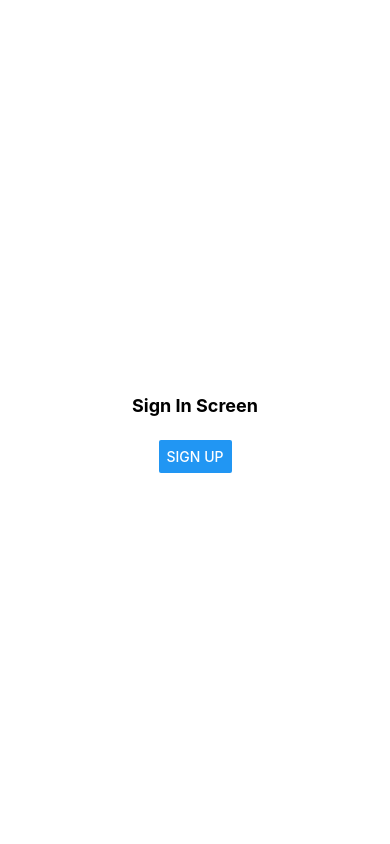
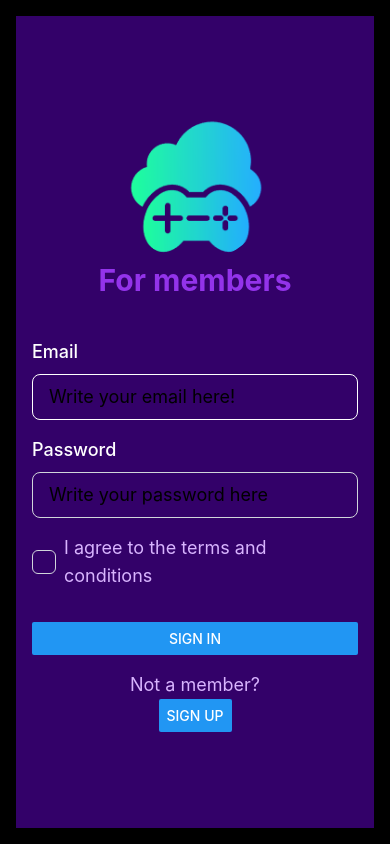
Before and after one commit to Ursulavallejo/gameThink_ReactNativeApp, a React Native app in the folder GameThink/: screen /SignIn in a window 390 px wide. Built offline with nearby package versions, Linux system fonts and the light colour scheme.

Commit message:
sigUp and Sig In updated

```diff
--- a/GameThink/App.js
+++ b/GameThink/App.js
@@ -76,7 +76,7 @@ export default function App() {
   setTimeout(SplashScreen.hideAsync, 3000)
   return (
     <SafeAreaProvider>
-      {/* <StatusBar barStyle="light-content" backgroundColor="black" /> */}
+      <StatusBar barStyle="light-content" backgroundColor="black" />
       <NavigationContainer>
         <Stack.Navigator
           screenOptions={{
--- a/GameThink/components/mainScreens/CatalogScreen.js
+++ b/GameThink/components/mainScreens/CatalogScreen.js
@@ -26,7 +26,7 @@ export function CatalogScreen() {
 
   useEffect(() => {
     fetch(
-      'https://internal-prod.apigee.fandom.net/v1/xapi/finder/metacritic/web?sortBy=-metaScore&productType=games&page=1&releaseYearMin=1958&releaseYearMax=2024&offset=0&limit=34&apiKey=1MOZgmNFxvmljaQR1X9KAij9Mo4xAY3u'
+      'https://internal-prod.apigee.fandom.net/v1/xapi/finder/metacritic/web?sortBy=-metaScore&productType=games&page=1&releaseYearMin=1958&releaseYearMax=2024&offset=0&limit=50&apiKey=1MOZgmNFxvmljaQR1X9KAij9Mo4xAY3u'
     )
       .then((response) => response.json())
       .then((result) => {
@@ -159,7 +159,6 @@ const styles = StyleSheet.create({
     flex: 1,
     justifyContent: 'center',
     alignItems: 'center',
-    // backgroundColor: 'rgba(0, 0, 0, 0.5)',
     paddingTop: 50,
   },
 
--- a/GameThink/components/onboardingScreens/SignInScreen.js
+++ b/GameThink/components/onboardingScreens/SignInScreen.js
@@ -1,15 +1,171 @@
-import { Text, View, Button } from 'react-native'
-import { globalStyles } from '../../styles/globalStyles'
-// import { Formik } from 'formik'
+import React from 'react'
+import {
+  View,
+  Text,
+  TextInput,
+  Button,
+  ScrollView,
+  SafeAreaView,
+  KeyboardAvoidingView,
+  Platform,
+  TouchableOpacity,
+  Image,
+  StyleSheet,
+  StatusBar,
+} from 'react-native'
+import { Formik } from 'formik'
+import * as Yup from 'yup'
+import { styled } from 'nativewind'
 
 export function SignInScreen(props) {
+  // Validation schema with Yup
+  const validationSchema = Yup.object().shape({
+    email: Yup.string()
+      .email('Invalid email address')
+      .required('Email is required'),
+    password: Yup.string()
+      .min(6, 'Password must be at least 6 characters')
+      .required('Password is required'),
+    agreement: Yup.boolean()
+      .oneOf([true], 'You must accept the terms and conditions')
+      .required('You must accept the terms and conditions'),
+  })
+
+  function onSubmit(values) {
+    // Implement your sign-in logic here
+    alert(`Signed in with email: ${values.email}`)
+  }
+
   return (
-    <View style={globalStyles.layout}>
-      <Text style={globalStyles.title}>Sign In Screen</Text>
-      <Button
-        title="Sign Up"
-        onPress={() => props.navigation.navigate('SignUp')}
-      />
-    </View>
+    <SafeAreaView
+      style={{ backgroundColor: '#330169' }}
+      className="flex-1 bg-black p-4 text-white"
+    >
+      <StatusBar barStyle="light-content" backgroundColor="##330169" />
+      <KeyboardAvoidingView
+        behavior={Platform.OS === 'ios' ? 'padding' : 'height'}
+        className="flex-1"
+      >
+        <ScrollView
+          contentContainerStyle={{
+            flexGrow: 1,
+            justifyContent: 'center',
+            backgroundColor: '#330169',
+            alignItems: 'center',
+          }}
+          className="flex-1"
+        >
+          <Image
+            source={require('../../assets/images/IconGameThink.png')}
+            style={styles.image}
+            resizeMode="contain"
+          />
+          <View className="mb-6">
+            <Text className="text-3xl font-bold text-purple-600 mb-4">
+              For members
+            </Text>
+          </View>
+
+          <Formik
+            initialValues={{
+              email: '',
+              password: '',
+              agreement: false,
+            }}
+            validationSchema={validationSchema}
+            onSubmit={onSubmit}
+          >
+            {({
+              handleChange,
+              handleSubmit,
+              values,
+              errors,
+              touched,
+              setFieldValue,
+            }) => (
+              <View className="px-4">
+                <View className="mb-4">
+                  <Text className="text-lg font-medium text-white mb-2">
+                    Email
+                  </Text>
+                  <TextInput
+                    placeholder="Write your email here!"
+                    value={values.email}
+                    onChangeText={handleChange('email')}
+                    className="border border-white rounded-lg px-4 py-2 text-lg"
+                  />
+                  {touched.email && errors.email && (
+                    <Text className="text-red-500 mt-1">{errors.email}</Text>
+                  )}
+                </View>
+
+                <View className="mb-4">
+                  <Text className="text-lg font-medium text-white mb-2">
+                    Password
+                  </Text>
+                  <TextInput
+                    placeholder="Write your password here"
+                    value={values.password}
+                    onChangeText={handleChange('password')}
+                    secureTextEntry
+                    className="border border-gray-300 rounded-lg px-4 py-2 text-lg"
+                  />
+                  {touched.password && errors.password && (
+                    <Text className="text-red-500 mt-1">{errors.password}</Text>
+                  )}
+                </View>
+
+                <View className="flex-row items-center mb-4">
+                  <TouchableOpacity
+                    onPress={() =>
+                      setFieldValue('agreement', !values.agreement)
+                    }
+                    className="w-6 h-6 border border-gray-300 rounded-md mr-2 justify-center items-center"
+                  >
+                    {values.agreement && (
+                      <View className="w-4 h-4 bg-purple-500 rounded-md" />
+                    )}
+                  </TouchableOpacity>
+                  <Text className="text-lg text-purple-300">
+                    I agree to the terms and conditions
+                  </Text>
+                </View>
+                {touched.agreement && errors.agreement && (
+                  <Text className="text-red-500 mt-1">{errors.agreement}</Text>
+                )}
+
+                <View className="mt-4">
+                  <Button title="Sign In" onPress={handleSubmit} />
+                </View>
+
+                <View className="mt-4 items-center">
+                  <Text className="text-lg text-purple-300">Not a member?</Text>
+                  <Button
+                    title="Sign Up"
+                    onPress={() => props.navigation.navigate('SignUp')}
+                  />
+                </View>
+              </View>
+            )}
+          </Formik>
+        </ScrollView>
+      </KeyboardAvoidingView>
+    </SafeAreaView>
   )
 }
+
+const styles = StyleSheet.create({
+  // container: {
+  //   backgroundColor: '#330169',
+  // },
+  // textColor: {
+  //   color: 'white',
+  //   textTransform: 'uppercase',
+  // },
+
+  image: {
+    width: 150,
+    height: 150,
+    borderRadius: '50%',
+  },
+})
--- a/GameThink/components/onboardingScreens/SignUpScreen.js
+++ b/GameThink/components/onboardingScreens/SignUpScreen.js
@@ -8,10 +8,13 @@ import {
   SafeAreaView,
   KeyboardAvoidingView,
   Platform,
+  TouchableOpacity,
+  Image,
   StyleSheet,
+  StatusBar,
 } from 'react-native'
 import { Formik } from 'formik'
-import * as Yup from 'yup' // Import Yup
+import * as Yup from 'yup'
 
 export function SignUpScreen(props) {
   // Validation schema with Yup
@@ -34,41 +37,58 @@ export function SignUpScreen(props) {
   function onSubmit(values) {
     if (values.password !== values.confirmationPassword) {
       alert('Passwords do not match, please try again.')
+    } else {
+      alert(`Signed up with email: ${values.email}`)
+      // Implement your sign-up logic here
     }
   }
 
   return (
-    <SafeAreaView className="flex-1 bg-white p-4">
+    <SafeAreaView
+      style={{ backgroundColor: '#330169' }}
+      className="flex-1 bg-black p-4 text-white"
+    >
+      <StatusBar
+        barStyle="dark-content"
+        backgroundColor="#FCDF03" // Set the background color to yellow
+      />
       <KeyboardAvoidingView
         behavior={Platform.OS === 'ios' ? 'padding' : 'height'}
-        style={styles.inner}
+        className="flex-1"
       >
         <ScrollView
-          contentContainerStyle={{ flexGrow: 1, justifyContent: 'center' }}
+          contentContainerStyle={{
+            flexGrow: 1,
+            justifyContent: 'center',
+            backgroundColor: '#330169',
+            alignItems: 'center',
+          }}
+          className="flex-1"
         >
+          <Image
+            source={require('../../assets/images/IconGameThink.png')}
+            style={styles.image}
+            resizeMode="contain"
+          />
           <View className="mb-6">
             <Text className="text-3xl font-bold text-purple-600 mb-4">
-              Sign Up Screen
+              Join Us
             </Text>
-            <Button
-              title="Continue"
-              onPress={() => props.navigation.navigate('Main')}
-            />
           </View>
 
           <Formik
             initialValues={{
+              name: '',
+              birthday: '',
               email: '',
               password: '',
               confirmationPassword: '',
-              name: '',
-              birthday: '',
             }}
-            validationSchema={validationSchema} // Apply validation schema
+            validationSchema={validationSchema}
             onSubmit={onSubmit}
           >
             {({ handleChange, handleSubmit, values, errors, touched }) => (
-              <View>
+              <View className="px-4 w-full max-w-md">
                 <InputWithLabel
                   label="Name"
                   placeholder="Write your name here"
@@ -84,6 +104,7 @@ export function SignUpScreen(props) {
                   onChangeText={handleChange('birthday')}
                   error={touched.birthday && errors.birthday}
                 />
+
                 <InputWithLabel
                   label="Email"
                   placeholder="Write your email here!"
@@ -115,6 +136,23 @@ export function SignUpScreen(props) {
                 <View className="mt-6">
                   <Button title="Submit" onPress={handleSubmit} />
                 </View>
+
+                <View className="mt-4">
+                  <Button
+                    title="Continue"
+                    onPress={() => props.navigation.navigate('Main')}
+                  />
+                </View>
+
+                <View className="mt-4 items-center">
+                  <Text className="text-lg text-purple-300">
+                    Already a member?
+                  </Text>
+                  <Button
+                    title="Sign In"
+                    onPress={() => props.navigation.navigate('SignIn')}
+                  />
+                </View>
               </View>
             )}
           </Formik>
@@ -125,26 +163,19 @@ export function SignUpScreen(props) {
 }
 
 function InputWithLabel(props) {
-  const {
-    label,
-    placeholder,
-    value,
-    onChangeText,
-    secureTextEntry,
-    onSubmitEditing,
-    error,
-  } = props
+  const { label, placeholder, value, onChangeText, secureTextEntry, error } =
+    props
 
   return (
     <View className="mb-4">
-      <Text className="text-lg font-medium text-gray-700 mb-2">{label}</Text>
+      <Text className="text-lg font-medium text-white mb-2">{label}</Text>
       <TextInput
         placeholder={placeholder}
         value={value}
         onChangeText={onChangeText}
         secureTextEntry={secureTextEntry}
-        onSubmitEditing={onSubmitEditing}
-        className="border border-gray-300 rounded-lg px-4 py-2 text-lg"
+        className="border border-white rounded-lg px-4 py-2 text-lg"
+        placeholderTextColor="#aaa"
       />
       {error && <Text className="text-red-500 mt-1">{error}</Text>}
     </View>
@@ -152,16 +183,9 @@ function InputWithLabel(props) {
 }
 
 const styles = StyleSheet.create({
-  container: {
-    flex: 1,
-    backgroundColor: '#fff',
-  },
-  inner: {
-    padding: 16,
-    flex: 1,
-  },
-  scrollView: {
-    flexGrow: 1,
-    justifyContent: 'center',
+  image: {
+    width: 150,
+    height: 150,
+    borderRadius: 75,
   },
 })
```
